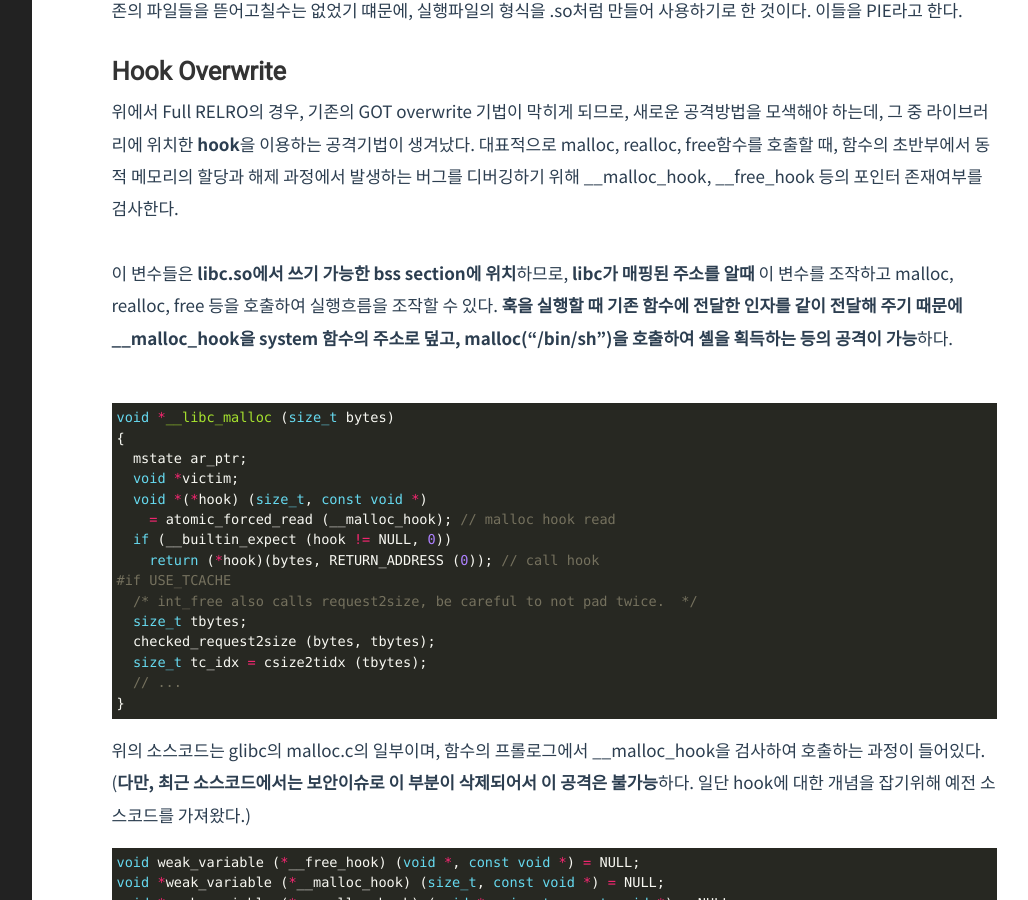
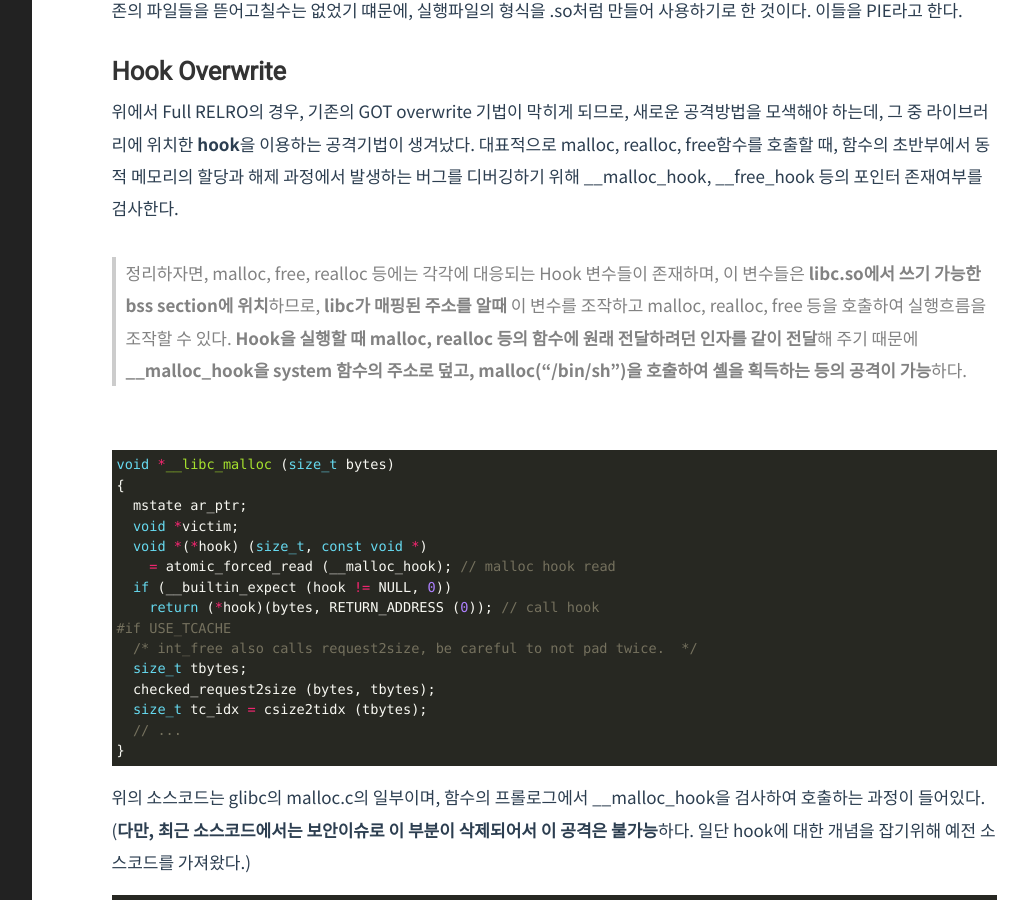
Before and after one commit to Herrtane/Herrtane.github.io, a Jekyll site: the page built from _posts/SystemHacking/2022-09-30-systemhacking-relropiefho.markdown, in a window 1280 px wide and 900 px high, scrolled down 1401 px. Shown: the whole window, without its empty margins (204-1232 px from the left). Built offline with Jekyll 4.4.1, drawn with Linux system fonts in a browser that asks for light colours; comment, search, counter and statistics services are not loaded.

Commit message:
Update 2022-09-30-systemhacking-relropiefho.markdown

```diff
--- a/_posts/SystemHacking/2022-09-30-systemhacking-relropiefho.markdown
+++ b/_posts/SystemHacking/2022-09-30-systemhacking-relropiefho.markdown
@@ -47,7 +47,7 @@ ASLR이 도입되기 전에는 리눅스 실행파일들이 재배치를 고려
 
 <br/>
 
-이 변수들은 **libc.so에서 쓰기 가능한 bss section에 위치**하므로, **libc가 매핑된 주소를 알때** 이 변수를 조작하고 malloc, realloc, free 등을 호출하여 실행흐름을 조작할 수 있다. **훅을 실행할 때 기존 함수에 전달한 인자를 같이 전달해 주기 때문에 __malloc_hook을 system 함수의 주소로 덮고, malloc(“/bin/sh”)을 호출하여 셸을 획득하는 등의 공격이 가능**하다.
+> 정리하자면, malloc, free, realloc 등에는 각각에 대응되는 Hook 변수들이 존재하며, 이 변수들은 **libc.so에서 쓰기 가능한 bss section에 위치**하므로, **libc가 매핑된 주소를 알때** 이 변수를 조작하고 malloc, realloc, free 등을 호출하여 실행흐름을 조작할 수 있다. **Hook을 실행할 때 malloc, realloc 등의 함수에 원래 전달하려던 인자를 같이 전달**해 주기 때문에 **__malloc_hook을 system 함수의 주소로 덮고, malloc(“/bin/sh”)을 호출하여 셸을 획득하는 등의 공격이 가능**하다.
 
 <br/>
 
```
